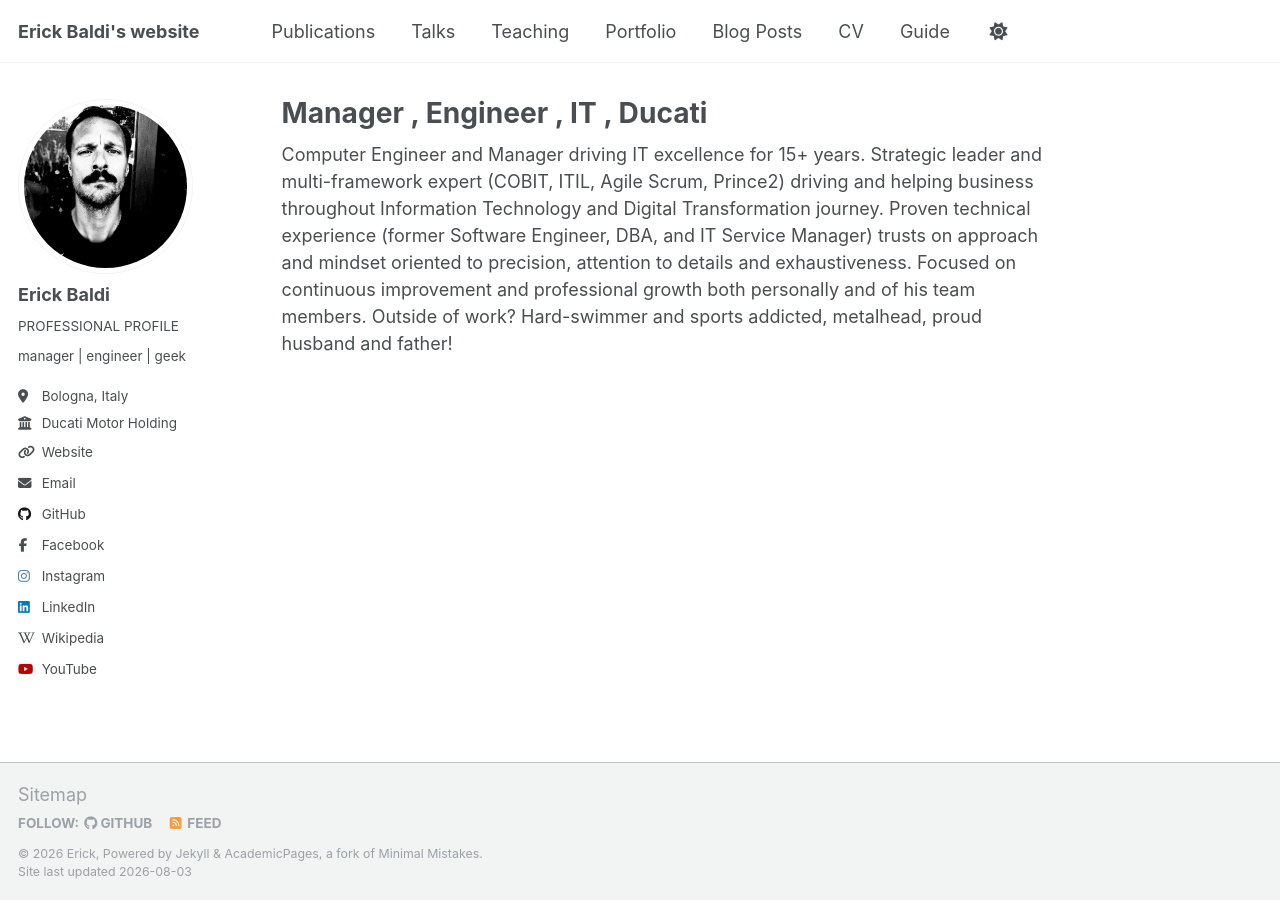
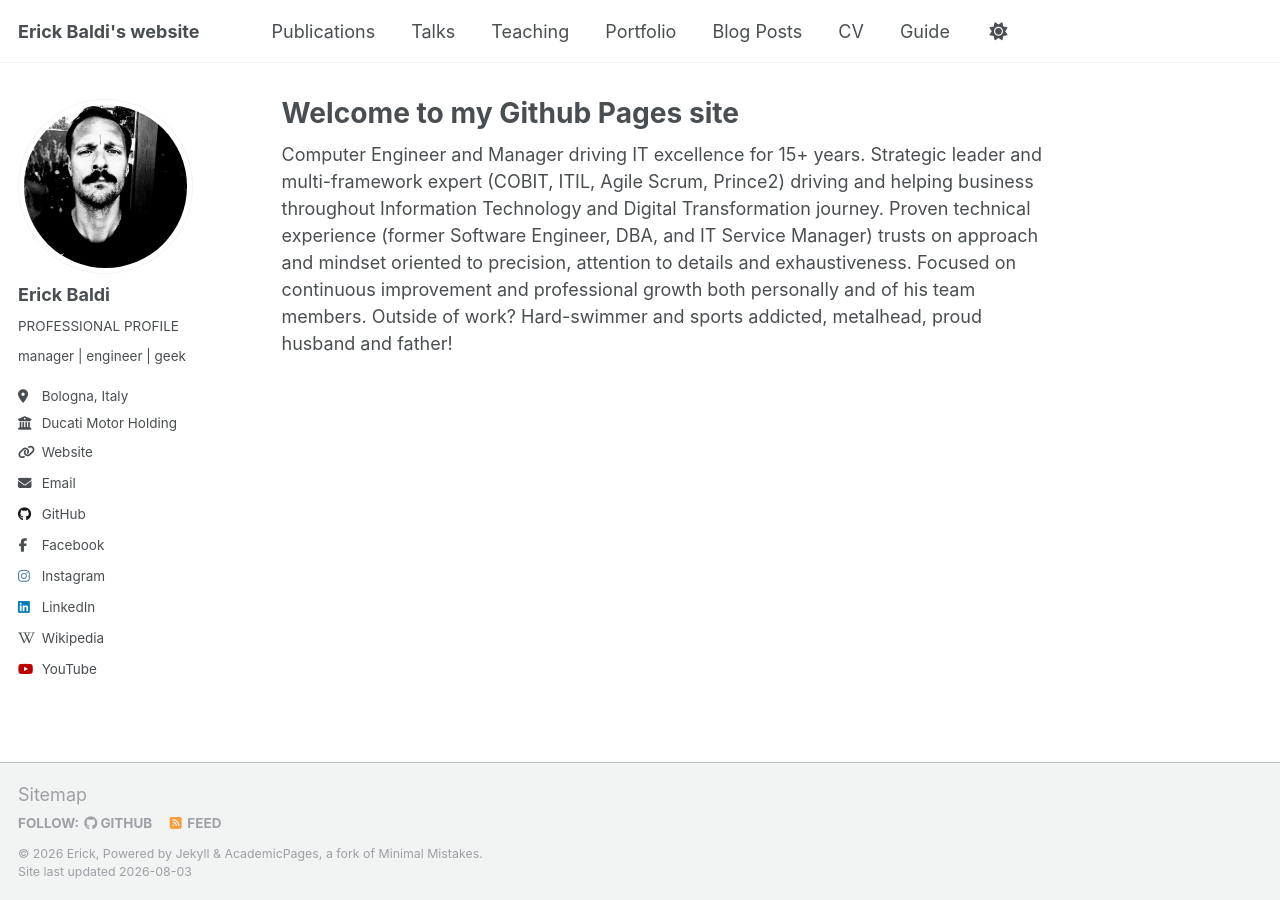
Before and after one commit to erickbaldi/erickbaldi.github.io, a Jekyll site: the page built from _pages/about.md, in a window 1280 px wide. Built offline with Jekyll 4.4.1, drawn with Linux system fonts in a browser that asks for light colours; a script that is not in the unit is left out.

Commit message:
Update title in about.md page

```diff
--- a/_pages/about.md
+++ b/_pages/about.md
@@ -1,6 +1,6 @@
 ---
 permalink: /
-title: "Manager , Engineer , IT , Ducati"
+title: "Welcome to my Github Pages site"
 author_profile: true
 redirect_from:
   - /about/
```
